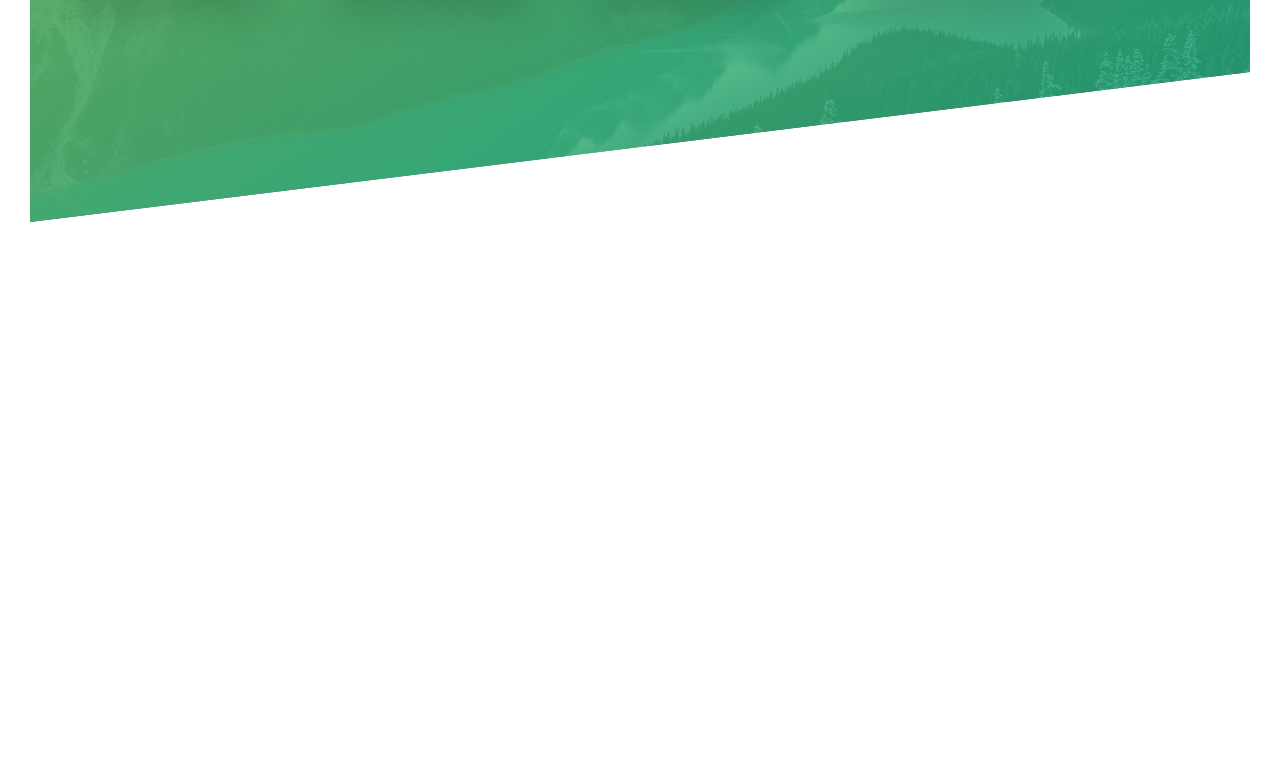
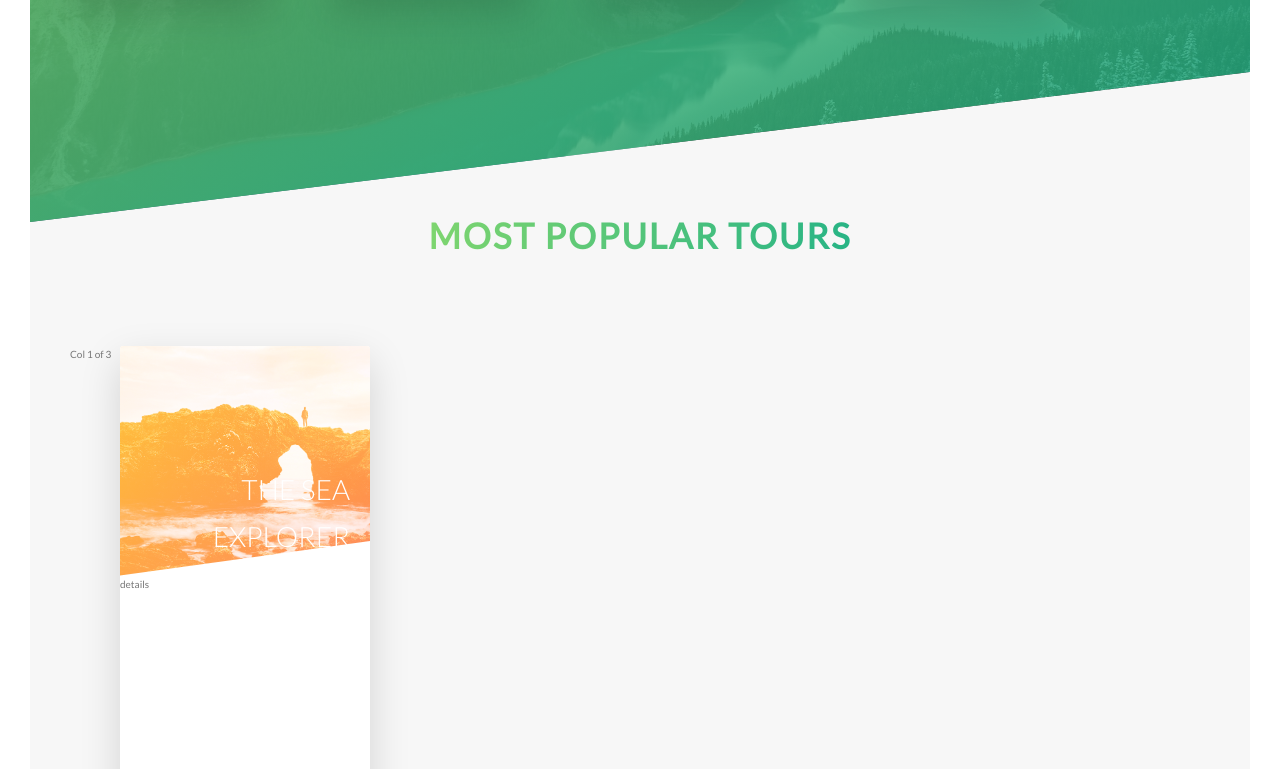
Before and after one commit to PayalBhandwalkar/NatoursWebite, a website: page index.html in a window 1280 px wide. Shown: the part 2031-2800 px from the top of the page. Before the commit the page ends 2253 px from the top, so only its background shows below. Drawn offline with Linux system fonts and the light colour scheme.

Commit message:
section3

```diff
--- a/index.html
+++ b/index.html
@@ -121,6 +121,47 @@
 
             </section>
 
+            <section class="section-tours">
+              <div class="u-center-text u-margin-bottom-big">
+                <h2 class="heading-secondary">
+                    Most popular tours
+               </h2>
+              </div>
+
+              <div class="row">
+                <div class="col-1-of-3">
+                  <div class="card">
+                    <div class="card__side card__side--front">
+                     <div class="card__picture card__picture--1">
+                         &nbsp;
+                     </div>
+                     <h4 class="card__heading">
+                       <span class="card__heading-span  card__heading-span--1">The Sea Explorer</span>
+                       </h4>
+                     <div class="card__details">
+                          details
+                     </div>
+                    </div>
+                    <div class="card__side card__side--back card__side--back-1">
+                      back
+                     </div>
+                  </div>
+                 </div>
+                 Col 1 of 3
+                  </div>
+                 <div class="col-1-of-3">
+                    Col 1 of 3
+                  </div>
+                  <div class="col-1-of-3">
+                      Col 1 of 3
+                  </div>
+
+
+                    </div>
+                  </div>
+
+            </section>
+
       </main>
 
     </body>
--- a/sass/abstracts/_variables.scss
+++ b/sass/abstracts/_variables.scss
@@ -1,6 +1,16 @@
 $color-primary:  #55c57a;
 $color-primary-light:  #7ed56f;
 $color-primary-dark: #28b485;
+
+$color-secondary-light: #ffb900;
+$color-secondary-dark: #ff7730;
+
+$color-tertiary-light: #2998ff;
+$color-tertiary-dark: #5643fa;
+
+
+
+
 
 $color-grey-light-1: #f7f7f7 ;
 
--- /dev/null
+++ b/sass/components/_cards.scss
@@ -0,0 +1,102 @@
+.card {
+    perspective: 150rem;
+    -moz-perspective: 150rem;
+    position: relative;
+    height: 50rem;
+
+
+    &__side {
+        height: 50rem;
+        width: 25rem;
+        margin-left: 5rem;
+        transition: all .8s ease;
+        position: absolute;
+        top: 0;
+        left: 0;
+        width: 100%;
+        backface-visibility: hidden;
+        border-radius: 3px;
+        overflow: hidden;
+        box-shadow: 0 1.5rem 4rem rgba($color-black, .15);
+
+
+    &--front {
+       background-color: $color-white;
+    }
+
+    &--back {
+
+        transform: rotateY(180deg);
+
+
+        &-1 {
+           background-image: linear-gradient(
+           to right bottom,
+           $color-secondary-light: #ffb900,
+           $color-secondary-dark: #ff7730,
+           );
+        }
+
+    }
+
+
+
+    }
+
+
+
+
+    &:hover &__side--front {
+     transform: rotateY(-180deg);
+    }
+
+    &:hover &__side--back {
+        transform: rotateY(0);
+       }
+
+       //front
+       &__picture {
+           background-size: cover;
+           height: 23rem;
+           background-blend-mode: screen;
+           clip-path: polygon(0 0, 100% 0, 100% 85%, 0 100%);
+           -webkit-clip-path: polygon(0 0, 100% 0, 100% 85%, 0 100%);
+
+        &--1 {
+            background-image: linear-gradient(to right bottom,$color-secondary-light, $color-secondary-dark),
+             url(../img/nat-5.jpg);
+        }
+        &--2 {
+            background-image: url(../img/nat-6.jpg);
+        }
+        &--3 {
+            background-image: url(../img/nat-7.jpg);
+        }
+       }
+
+
+       &__heading {
+           font-size: 2.8rem;
+           font-weight: 300;
+           text-transform: uppercase;
+           text-align: right;
+           color: $color-white;
+           position: absolute;
+           top: 12rem;
+           right: 2rem;
+           width: 75%;
+
+
+       }
+
+       &__heading-span {
+            padding: 1rem 1.5rem;
+
+            &--1  {
+            background-image: linear-gradient(to right bottom,
+                rgba($color-secondary-light, .85),
+                rgba($color-secondary-dark, .85)
+            );
+         }
+       }
+}
--- a/sass/layout/_header.scss
+++ b/sass/layout/_header.scss
@@ -6,8 +6,10 @@
        url(../img/hero.jpg);
     background-size: cover;
     background-position: top;
+    position: relative;
 
 
+    -webkit-clip-path: polygon(0 0, 100% 0, 100% 75vh, 0 100%);
     clip-path: polygon(0 0, 100% 0, 100% 75vh, 0 100%);
 
     &logo-box{
--- a/sass/main.scss
+++ b/sass/main.scss
@@ -11,6 +11,7 @@
 @import "components/button";
 @import "components/composition";
 @import "components/feature-box";
+@import "components/cards";
 
 @import "layout/header";
 @import "layout/grid";
--- a/sass/pages/_home.scss
+++ b/sass/pages/_home.scss
@@ -20,3 +20,9 @@
     }
 
 }
+.section-tours {
+    background-color: $color-grey-light-1;
+    padding: 25rem 0 50rem 0;
+    margin-top: -20vh;
+
+}
```
Also changed, not shown: css/style.css.
